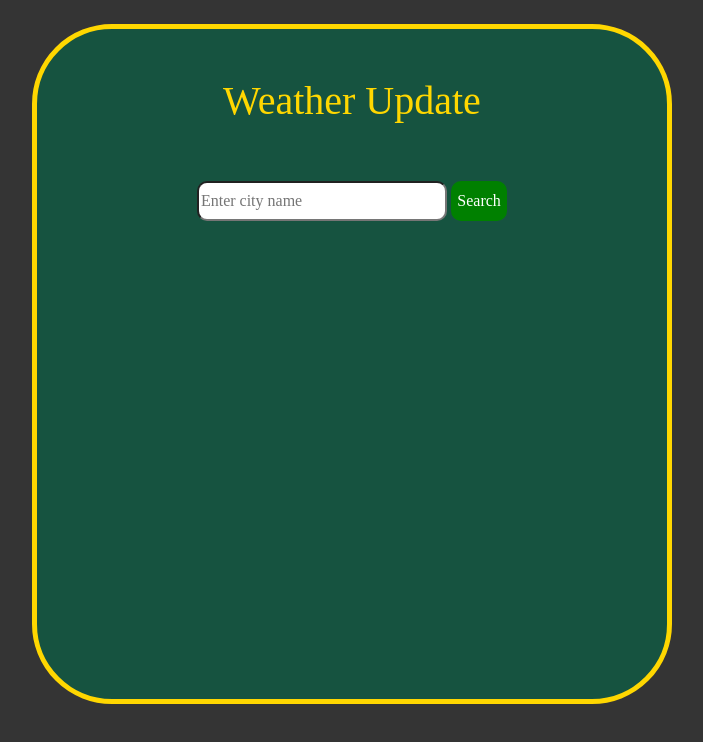
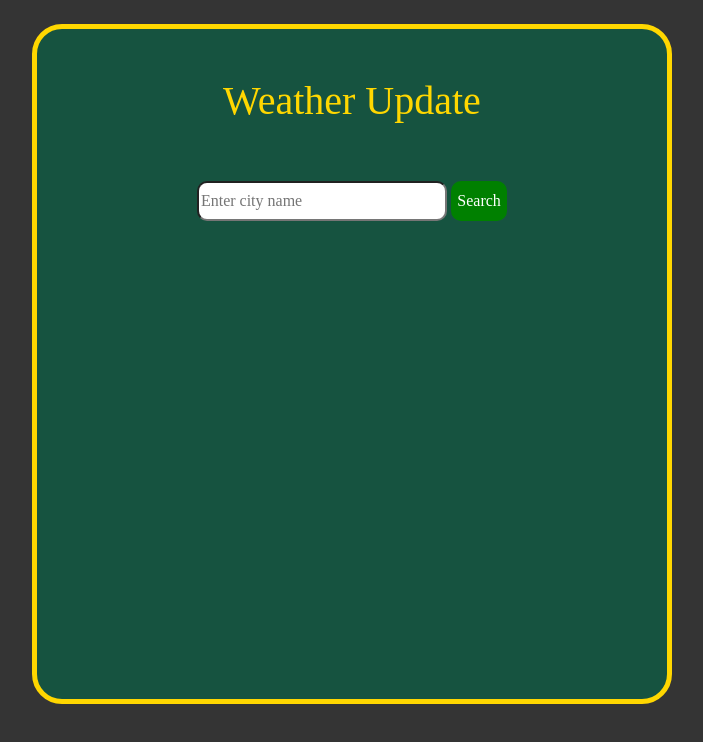
Before and after one commit to dheerajkrishna3920/newapp, a plain HTML site: page index.html in a window 1280 px wide. Shown: the whole page, without its empty margins (288-991 px from the left). Drawn offline with nearby package versions, Linux system fonts and the light colour scheme; a web font is replaced by a local one.

Commit message:
second commit

```diff
--- a/index.css
+++ b/index.css
@@ -7,7 +7,7 @@ body{
     background-color: rgb(22, 83, 64);
     width:50%;
     border: 5px gold solid ;
-    border-radius: 80px;
+    border-radius: 30px;
 }
 .Heading{
 color:gold;
@@ -74,6 +74,7 @@ color: white;
     .col{
         height:70px;
        font-size: 10px;
+
     }
 }
 @media(min-width:700px) and (max-width:1000px){
@@ -81,6 +82,8 @@ color: white;
         height:780px;
     }
 }
+
+
 .col{
     height:70px;
     border: 5px solid rgba(5, 153, 42, 0.49);
```
